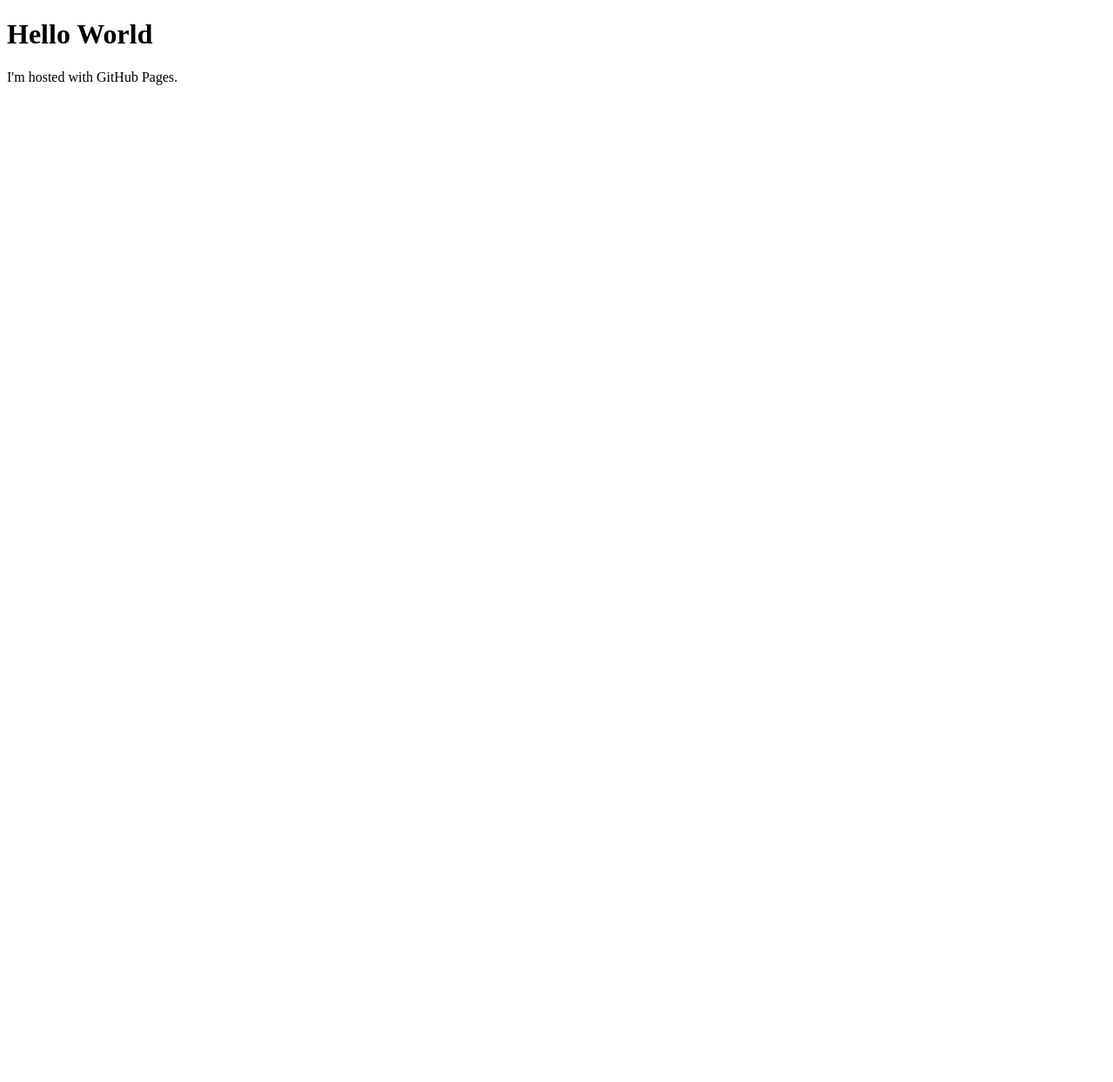
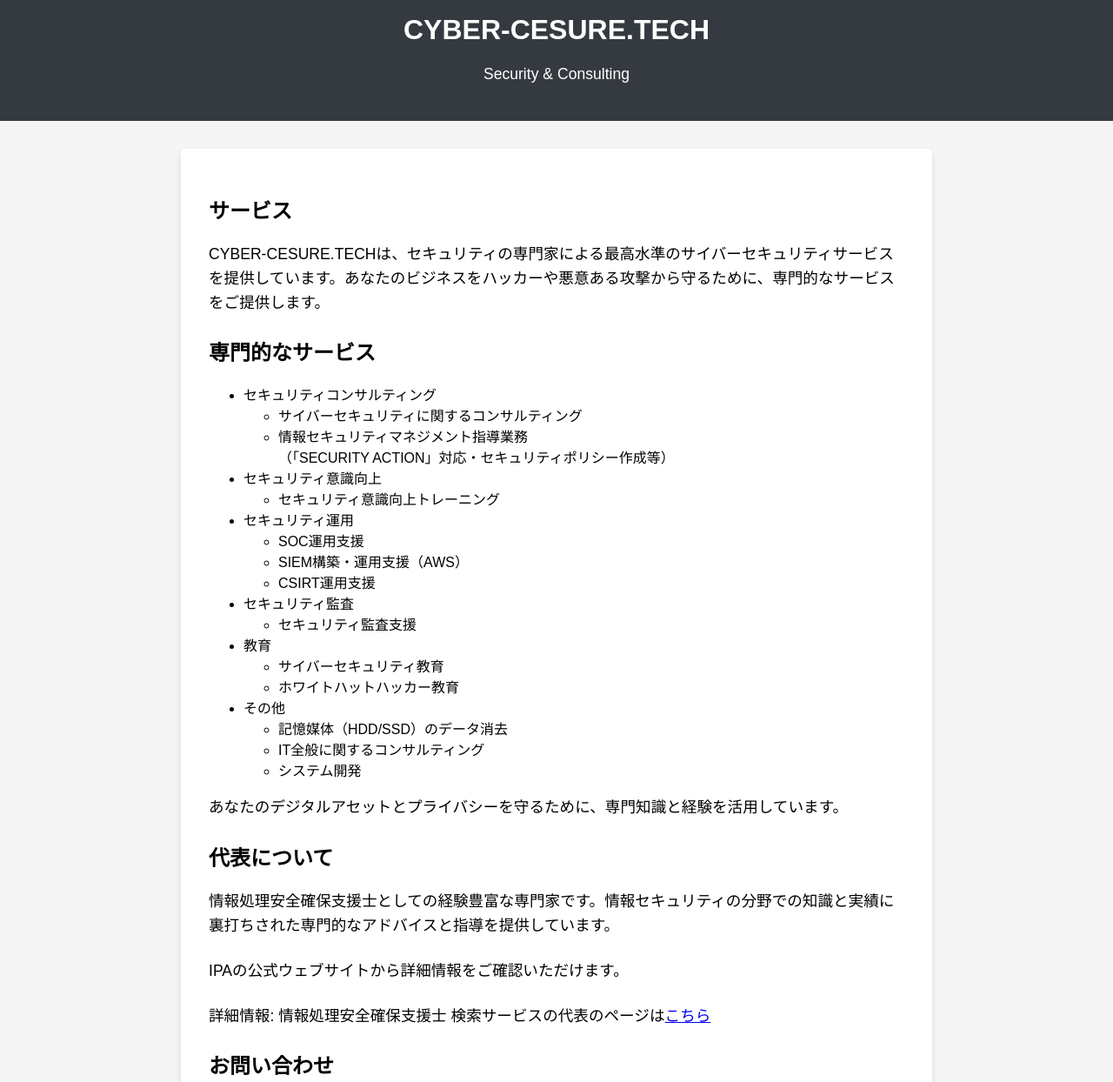
Before and after one commit to cyber-secure-tech/cyber-secure-tech.github.io, a plain HTML site: page index.html in a window 1280 px wide. Shown: the top 1244 px of the page at 87% size. Before the commit the page ends 800 px from the top, so only its background shows below. Drawn offline with Linux system fonts and the light colour scheme.

Commit message:
Update index.html

```diff
--- a/index.html
+++ b/index.html
@@ -1,7 +1,111 @@
 <!DOCTYPE html>
-<html>
+<html lang="ja">
+<head>
+  <meta charset="UTF-8">
+  <meta name="viewport" content="width=device-width, initial-scale=1.0">
+  <title>CYBER-CESURE.TECH - サイバーセキュリティサービス</title>
+  <style>
+    body {
+      font-family: Arial, sans-serif;
+      margin: 0;
+      padding: 0;
+      background-color: #f5f5f5;
+    }
+    header {
+      background-color: #343a40;
+      color: #ffffff;
+      text-align: center;
+      padding: 1rem 0;
+    }
+    h1 {
+      margin: 0;
+      font-size: 2rem;
+    }
+    .container {
+      max-width: 800px;
+      margin: 0 auto;
+      padding: 2rem;
+      background-color: #ffffff;
+      box-shadow: 0 4px 8px rgba(0, 0, 0, 0.1);
+      border-radius: 5px;
+      margin-top: 2rem;
+    }
+    p {
+      font-size: 1.1rem;
+      line-height: 1.6;
+      margin-bottom: 1.5rem;
+    }
+    footer {
+      text-align: center;
+      padding: 1rem 0;
+      background-color: #343a40;
+      color: #ffffff;
+    }
+  </style>
+</head>
 <body>
-<h1>Hello World</h1>
-<p>I'm hosted with GitHub Pages.</p>
+  <header>
+    <h1>CYBER-CESURE.TECH</h1>
+    <p>Security & Consulting</p>
+  </header>
+  <div class="container">
+    <h2>サービス</h2>
+    <p>CYBER-CESURE.TECHは、セキュリティの専門家による最高水準のサイバーセキュリティサービスを提供しています。あなたのビジネスをハッカーや悪意ある攻撃から守るために、専門的なサービスをご提供します。</p>
+    <h2>専門的なサービス</h2>
+        <ul>
+          <li>セキュリティコンサルティング
+            <ul>
+              <li>サイバーセキュリティに関するコンサルティング</li>
+              <li>情報セキュリティマネジメント指導業務<br/>（「SECURITY ACTION」対応・セキュリティポリシー作成等）</li>
+            </ul>
+          </li>
+          <li>セキュリティ意識向上
+            <ul>
+              <li>セキュリティ意識向上トレーニング</li>
+            </ul>
+          </li>
+          <li>セキュリティ運用
+            <ul>
+              <li>SOC運用支援</li>
+              <li>SIEM構築・運用支援（AWS）</li>
+              <li>CSIRT運用支援</li>
+            </ul>
+          </li>
+          <li>セキュリティ監査
+            <ul>
+              <li>セキュリティ監査支援</li>
+            </ul>
+          </li>
+          <li>教育
+            <ul>
+              <li>サイバーセキュリティ教育</li>
+              <li>ホワイトハットハッカー教育</li>
+            </ul>
+          </li>
+          <li>その他
+            <ul>
+              <li>記憶媒体（HDD/SSD）のデータ消去</li>
+              <li>IT全般に関するコンサルティング</li>
+              <li>システム開発</li>
+            </ul>
+          </li>
+        </ul>
+
+    <p>あなたのデジタルアセットとプライバシーを守るために、専門知識と経験を活用しています。</p>
+
+
+    <h2>代表について</h2>
+    <p>情報処理安全確保支援士としての経験豊富な専門家です。情報セキュリティの分野での知識と実績に裏打ちされた専門的なアドバイスと指導を提供しています。</p>
+    <p>IPAの公式ウェブサイトから詳細情報をご確認いただけます。</p>
+    <p>詳細情報: 情報処理安全確保支援士 検索サービスの代表のページは<a href="https://riss.ipa.go.jp/r?r=000204" target="_blank" rel="noopener noreferrer">こちら</a></p>
+
+    <h2>お問い合わせ</h2>
+    <p>ご質問やご相談がありましたら、お気軽にお問い合わせください。専門家がお手伝いいたします。</p>
+    <p>Email: kurose.kentaro.kk@jp-rissa.or.jp</p>
+    <p>電話番号: 080-6749-9696</p>
+  </div>
+  <footer>
+    <p>&copy; 2023 CYBER-CESURE.TECH. All rights reserved.</p>
+  </footer>
 </body>
 </html>
```
